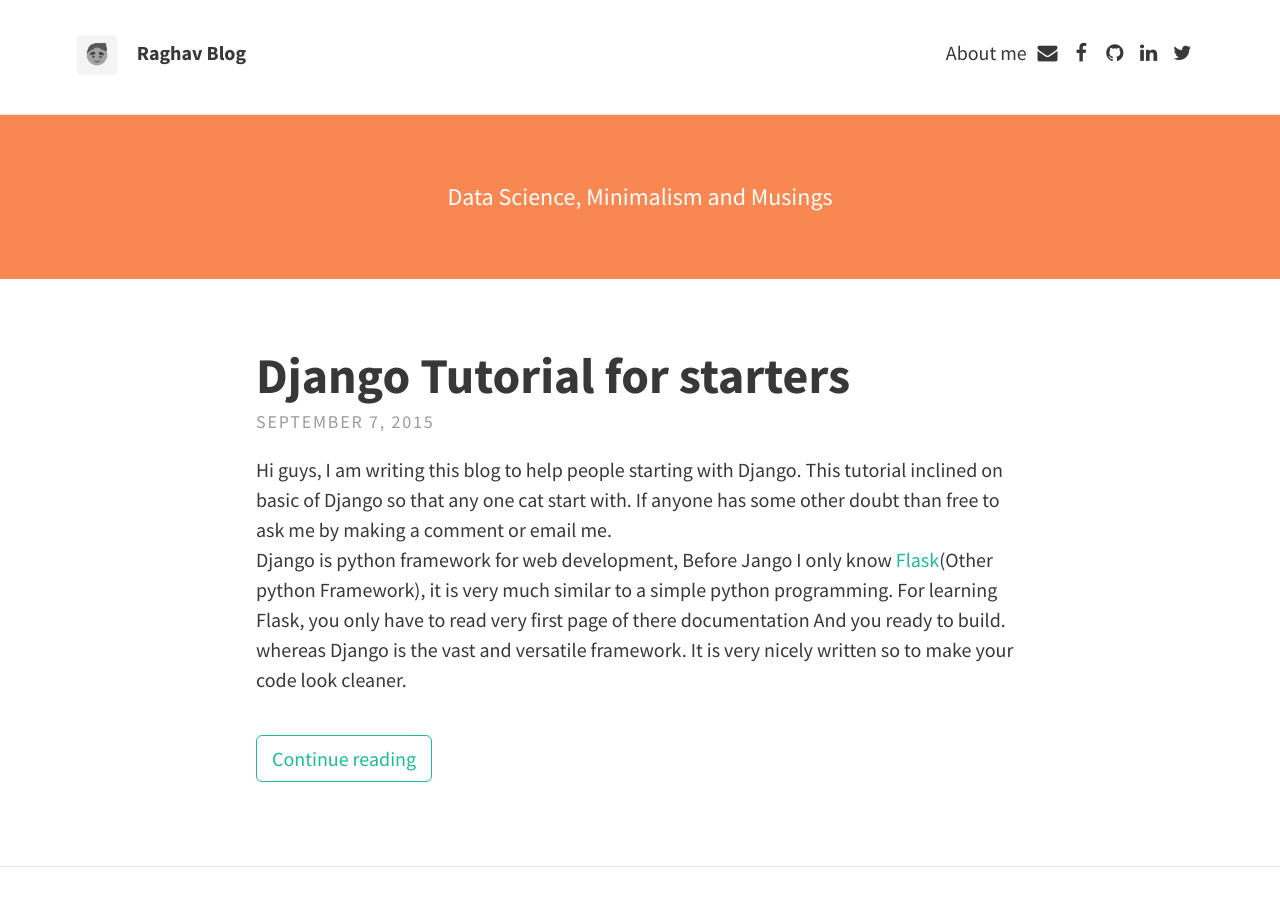
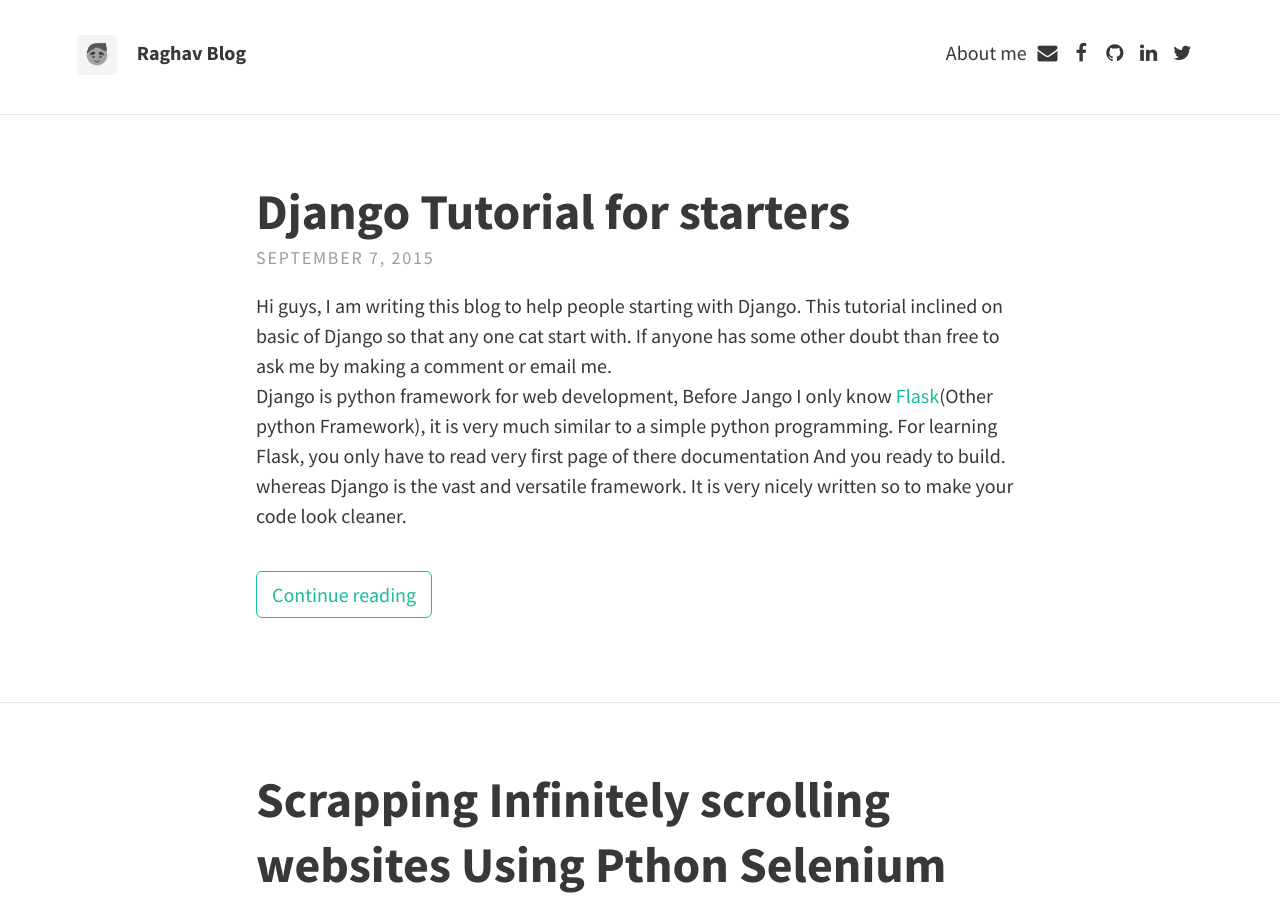
Before and after one commit to raghavendra990/raghavendra990.github.io, a Jekyll site: the page built from index.html, in a window 1280 px wide and 900 px high. Built offline with Jekyll 4.4.1, drawn with Linux system fonts in a browser that asks for light colours; nearby versions of some CDN libraries; the list of posts is cut into pages by our own code.

```diff
--- a/_config.yml
+++ b/_config.yml
@@ -11,8 +11,7 @@ theme:
   description: "A Data Science enthusiast" # used by search engines
 
   # Header and footer text
-  header_text: >
-     <p>Data Science, Minimalism and Musings</p>
+  header_text:
   header_text_feature_image:
   footer_text: >
     © 2015. All rights reserved.
```
